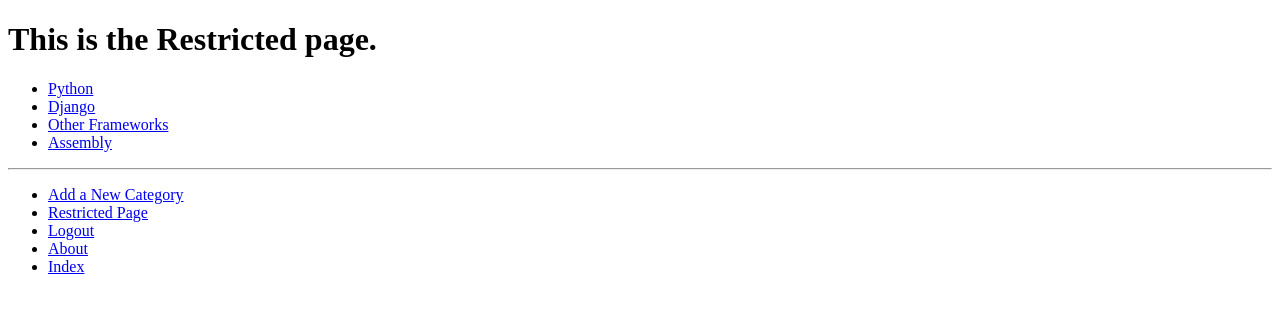
After one commit to yangyunxu/tango_with_django_project, a Django app: page /rango/restricted/ in a window 1280 px wide. The commit adds this page. Shown: the top 313 px of the page. Run offline with Django 3.2, Linux system fonts and the light colour scheme; a user stored in the database is signed in; data comes from the database, SQL or seed files in the repository.

Commit message:
chapter9 finished

```diff
--- a/rango/urls.py
+++ b/rango/urls.py
@@ -13,4 +13,6 @@
 	path('category/<slug:category_name_slug>/add_page/', views.add_page, name='add_page'),
 	path('register/', views.register, name='register'),
 	path('login/', views.user_login, name='login'),
+	path('restricted/', views.restricted, name='restricted'),
+	path('logout/', views.user_logout, name='logout'),
 ]
--- a/rango/views.py
+++ b/rango/views.py
@@ -6,7 +6,8 @@
 from django.shortcuts import redirect
 from django.urls import reverse
 from rango.forms import UserForm, UserProfileForm
-from django.contrib.auth import authenticate, login
+from django.contrib.auth import authenticate, login, logout
+from django.contrib.auth.decorators import login_required
 
 from django.http import HttpResponse
 
@@ -53,6 +54,7 @@
 	# Go render the response and return it to the client.
 	return render(request, 'rango/category.html', context=context_dict)
 
+@login_required
 def add_category(request):
 	form = CategoryForm()
 	# A HTTP POST?
@@ -71,6 +73,7 @@
 			print(form.errors)
 	return render(request, 'rango/add_category.html', {'form': form})
 
+@login_required
 def add_page(request, category_name_slug):
 	try:
 		category = Category.objects.get(slug=category_name_slug)
@@ -94,6 +97,7 @@
 			print(form.errors)
 	context_dict = {'form': form, 'category': category}
 	return render(request, 'rango/add_page.html', context=context_dict)
+
 
 def register(request):
 	registered = False
@@ -135,3 +139,13 @@
 			return HttpResponse("Invalid login details supplied.")
 	else:
 		return render(request, 'rango/login.html')
+
+@login_required
+def restricted(request):
+	# return HttpResponse("Since you're logged in, you can see this text!")
+	return render(request, 'rango/restricted.html')
+
+@login_required
+def user_logout(request):
+	logout(request)
+	return redirect(reverse('rango:index'))
--- a/tango_with_django_project/settings.py
+++ b/tango_with_django_project/settings.py
@@ -137,3 +137,5 @@
 # https://docs.djangoproject.com/en/2.1/howto/static-files/
 
 STATIC_URL = '/static/'
+
+LOGIN_URL = 'rango:login'
--- a/templates/rango/base.html
+++ b/templates/rango/base.html
@@ -26,11 +26,17 @@
     	<hr />
     	<div>
     		<ul>
-    			<li><a href="{% url 'rango:add_category' %}">Add a New Category</a></li>
-    			<li><a href="{% url 'rango:about' %}">About</a></li>
-    			<li><a href="{% url 'rango:index' %}">Index</a></li>
-                <li><a href="{% url 'rango:register' %}">Sign Up</a></li>
-                <li><a href="{% url 'rango:login' %}">Login</a></li>
+                {% if user.is_authenticated %}
+                    <li><a href="{% url 'rango:add_category' %}">Add a New Category</a></li>
+                    <li><a href="{% url 'rango:restricted' %}">Restricted Page</a></li>
+                    <li><a href="{% url 'rango:logout' %}">Logout</a></li>
+
+                {% else %}
+                    <li><a href="{% url 'rango:register' %}">Sign Up</a></li>
+                    <li><a href="{% url 'rango:login' %}">Login</a></li>
+                {% endif %}
+                    <li><a href="{% url 'rango:about' %}">About</a></li>
+                    <li><a href="{% url 'rango:index' %}">Index</a></li>
     		</ul>
     	</div>
 
--- a/templates/rango/category.html
+++ b/templates/rango/category.html
@@ -22,7 +22,9 @@
             <strong>No pages currently in category.</strong>        }
         {% endif %}
 
-        <a href="{% url 'rango:add_page' category.slug %}">Add Page</a> <br />
+        {% if user.is_authenticated %}
+            <a href="{% url 'rango:add_page' category.slug %}">Add Page</a> <br />
+        {% endif %}
     {% else %}
         The specified category does not exist.
     {% endif %}
--- /dev/null
+++ b/templates/rango/restricted.html
@@ -0,0 +1,10 @@
+{% extends 'rango/base.html' %}
+{% load staticfiles %}
+
+{% block title_block %}
+	Restricted Page
+{% endblock %}
+
+{% block body_block %}
+	<h1>This is the Restricted page.</h1>
+{% endblock %}
```
